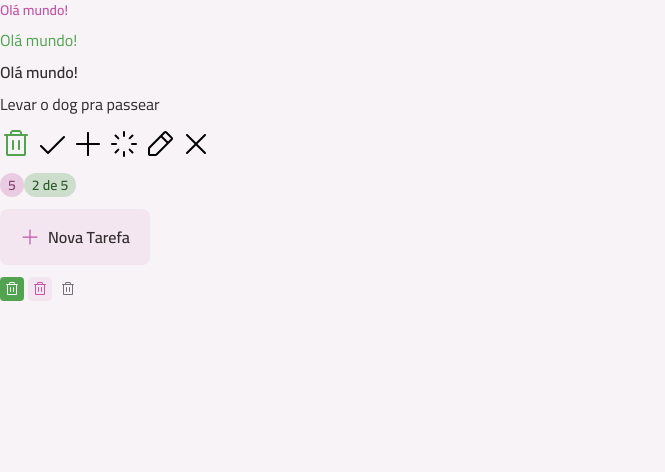
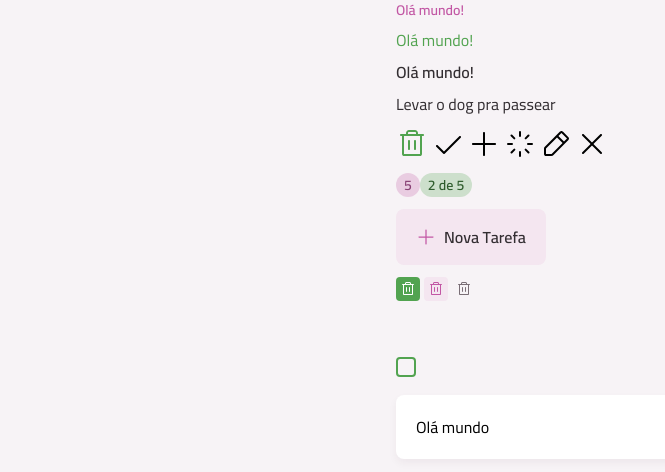
Before and after one commit to viniciuspachecof/todo-list-2, a React (Vite) app: page / in a window 1280 px wide. Shown: the top 472 px of the page, without its empty margins (0-665 px from the left). Built offline with nearby package versions, Linux system fonts and the light colour scheme.

Commit message:
Componente de Input, Card e Container

```diff
--- a/src/App.tsx
+++ b/src/App.tsx
@@ -10,9 +10,14 @@
 import Badge from './components/badge/Badge';
 import Button from './components/button/Button';
 import ButtonIcon from './components/buttonicon/ButtonIcon';
+import InputText from './components/inputtext/InputText';
+import InputCheckbox from './components/inputcheckbox/InputCheckbox';
+import Card from './components/card/Card';
+import Container from './components/container/Container';
 
 export default function App() {
   return (
+    <Container>
       <div className="grid gap-3">
         <div className="flex flex-col gap-2">
           <Text variant="body-sm-bold" className="text-pink-base">
@@ -46,6 +51,19 @@
           <ButtonIcon icon={TrashIcon} variant="secondary" />
           <ButtonIcon icon={TrashIcon} variant="tertiary" />
         </div>
+
+        <div>
+          <InputText />
         </div>
+
+        <div>
+          <InputCheckbox />
+        </div>
+
+        <div>
+          <Card size="md">Olá mundo</Card>
+        </div>
+      </div>
+    </Container>
   );
 }
--- /dev/null
+++ b/src/components/card/Card.tsx
@@ -0,0 +1,18 @@
+import type { VariantProps } from 'class-variance-authority';
+import { cardVariants } from './CardVariants';
+import React from 'react';
+
+interface CardProps extends VariantProps<typeof cardVariants>, React.ComponentProps<'div'> {
+  as?: keyof React.JSX.IntrinsicElements;
+}
+
+export default function Card({ as = 'div', size, children, className, ...props }: CardProps) {
+  return React.createElement(
+    as,
+    {
+      className: cardVariants({ size, className }),
+      ...props,
+    },
+    children
+  );
+}
--- /dev/null
+++ b/src/components/card/CardVariants.tsx
@@ -0,0 +1,13 @@
+import { cva } from 'class-variance-authority';
+
+export const cardVariants = cva('rounded-lg border- border-solid border-gray-200 bg-white shadow-sm', {
+  variants: {
+    size: {
+      none: '',
+      md: 'p-5',
+    },
+  },
+  defaultVariants: {
+    size: 'none',
+  },
+});
--- /dev/null
+++ b/src/components/container/Container.tsx
@@ -0,0 +1,18 @@
+import type { VariantProps } from 'class-variance-authority';
+import { containerVariants } from './ContainerVariants';
+import React from 'react';
+
+interface ContainerProps extends VariantProps<typeof containerVariants>, React.ComponentProps<'div'> {
+  as?: keyof React.JSX.IntrinsicElements;
+}
+
+export default function Container({ as = 'div', children, className, ...props }: ContainerProps) {
+  return React.createElement(
+    as,
+    {
+      className: containerVariants({ size: 'md', className }),
+      ...props,
+    },
+    children
+  );
+}
--- /dev/null
+++ b/src/components/container/ContainerVariants.tsx
@@ -0,0 +1,12 @@
+import { cva } from 'class-variance-authority';
+
+export const containerVariants = cva('mx-auto', {
+  variants: {
+    size: {
+      md: 'max-w-[31.5rem] px-2',
+    },
+  },
+  defaultVariants: {
+    size: 'md',
+  },
+});
--- /dev/null
+++ b/src/components/inputcheckbox/InputCheckbox.tsx
@@ -0,0 +1,21 @@
+import type { VariantProps } from 'class-variance-authority';
+import {
+  inputCheckboxIconVariants,
+  inputCheckboxVariants,
+  inputCheckboxWrapperVariants,
+} from './InputCheckboxVariants';
+import Icon from '../icon/Icon';
+import CheckIcon from '../../assets/icons/check.svg?react';
+
+interface InputCheckboxProps
+  extends VariantProps<typeof inputCheckboxVariants>,
+    Omit<React.ComponentProps<'input'>, 'size' | 'disabled'> {}
+
+export default function InputCheckbox({ size, disabled, className, ...props }: InputCheckboxProps) {
+  return (
+    <label className={inputCheckboxWrapperVariants({ className })}>
+      <input type="checkbox" className={inputCheckboxVariants({ size, disabled })} {...props} />
+      <Icon className={inputCheckboxIconVariants({ size })} svg={CheckIcon} />
+    </label>
+  );
+}
--- /dev/null
+++ b/src/components/inputcheckbox/InputCheckboxVariants.tsx
@@ -0,0 +1,40 @@
+import { cva } from 'class-variance-authority';
+
+export const inputCheckboxWrapperVariants = cva('inline-flex items-center justify-center  relative group');
+
+export const inputCheckboxVariants = cva(
+  `  appearance-none peer flex items-center justify-center cursor-pointer
+  border-2 border-solid transition overflow-hidden border-green-base
+  hover:border-green-dark hover:bg-green-dark/20
+  checked:border-green-base checked:bg-green-base
+  group-hover:checked:border-green-dark group-hover:checked:bg-green-darkrk
+  `,
+  {
+    variants: {
+      size: {
+        md: 'w-5 h-5 rounded-sm',
+      },
+      disabled: {
+        true: 'pointer-events-none',
+      },
+    },
+    defaultVariants: {
+      size: 'md',
+      disabled: false,
+    },
+  }
+);
+
+export const inputCheckboxIconVariants = cva(
+  `absolute top-1/2 left-1 -translate-y-1/2 hidden peer-checked:block fill-white`,
+  {
+    variants: {
+      size: {
+        md: 'w-3 h-3',
+      },
+    },
+    defaultVariants: {
+      size: 'md',
+    },
+  }
+);
--- /dev/null
+++ b/src/components/inputtext/InputText.tsx
@@ -0,0 +1,11 @@
+import { cx, type VariantProps } from 'class-variance-authority';
+import { inputTextVariants } from './InputTextVariants';
+import { textVariants } from '../text/TextVariants';
+
+interface InputTextProps
+  extends VariantProps<typeof inputTextVariants>,
+    Omit<React.ComponentProps<'input'>, 'size' | 'disabled'> {}
+
+export default function InputText({ size, disabled, className, ...props }: InputTextProps) {
+  return <input className={cx(inputTextVariants({ size, disabled }), textVariants(), className)} {...props} />;
+}
--- /dev/null
+++ b/src/components/inputtext/InputTextVariants.tsx
@@ -0,0 +1,16 @@
+import { cva } from 'class-variance-authority';
+
+export const inputTextVariants = cva('border-gray-200 focus:border-pink-base bg-transparent outline-none', {
+  variants: {
+    size: {
+      md: 'pb-2 px-2',
+    },
+    disabled: {
+      true: 'pointer-events-none',
+    },
+  },
+  defaultVariants: {
+    size: 'md',
+    disabled: false,
+  },
+});
```
Lines whose indentation alone changed are shown as unchanged.
